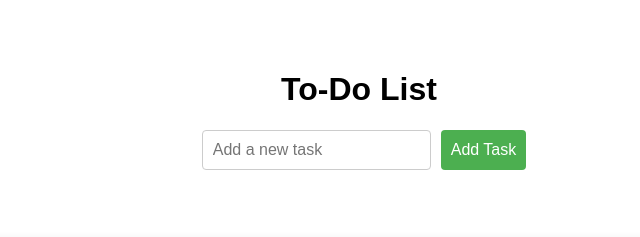
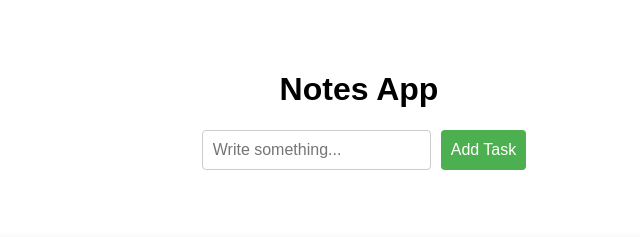
Before and after one commit to dummajor/Todo-List, a plain HTML site: page index.html in a window 1280 px wide. Shown: the top 237 px of the page, 281-921 px from the left. Drawn offline with Linux system fonts and the light colour scheme.

Commit message:
Changed the title from Todo list to Notes App in index.html

```diff
--- a/index.html
+++ b/index.html
@@ -3,19 +3,19 @@
   <head>
     <meta charset="UTF-8" />
     <meta name="viewport" content="width=device-width, initial-scale=1.0" />
-    <title>To-Do List App</title>
+    <title>Notes App</title>
     <link rel="stylesheet" href="css/styles.css" />
   </head>
   <body>
     <div class="container todo-head">
-      <h1>To-Do List</h1>
+      <h1>Notes App</h1>
 
       <form id="todo-form">
         <!-- <label for="task-input">New Item</label> -->
         <input
           type="text"
           id="task-input"
-          placeholder="Add a new task"
+          placeholder="Write something..."
           required
         />
         <button type="submit">Add Task</button>
```
